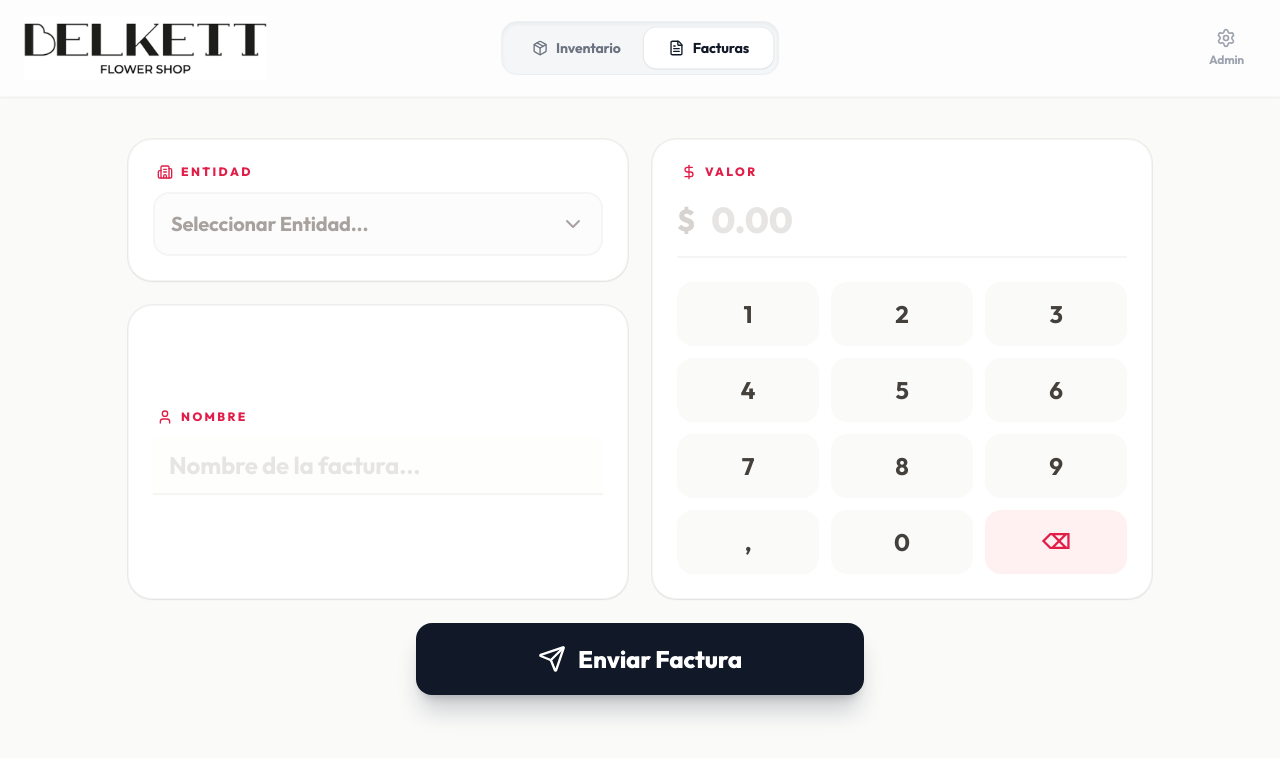
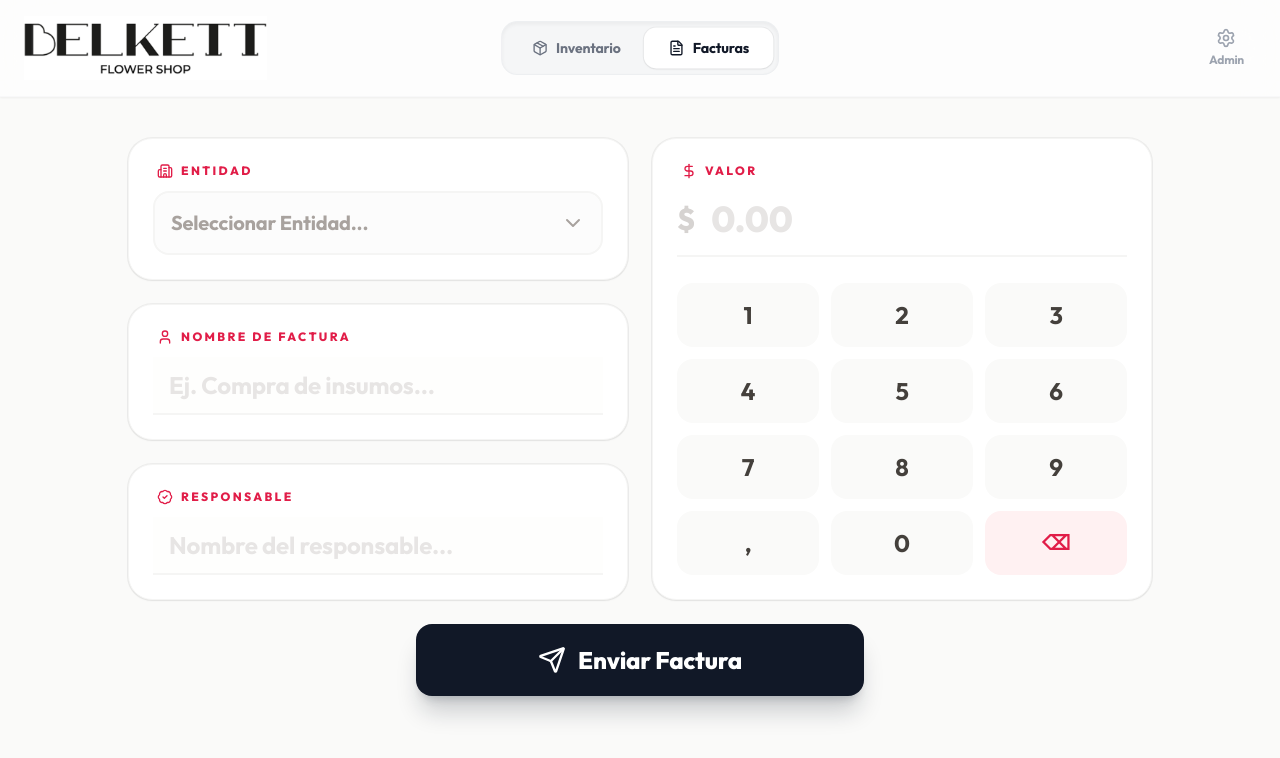
Before and after one commit to jisilva10/Belkett-Web, a React (Vite) app: page / in a window 1280 px wide. Both pictures are taken after a click on the button "Facturas". Shown: the top 758 px of the page. Built offline with nearby package versions, Linux system fonts and the light colour scheme.

Commit message:
responnsable facturas

```diff
--- a/src/components/InvoiceForm.jsx
+++ b/src/components/InvoiceForm.jsx
@@ -1,5 +1,5 @@
 import React, { useState, useRef, useEffect } from 'react';
-import { Send, Building2, User, DollarSign, ChevronDown } from 'lucide-react';
+import { Send, Building2, User, DollarSign, ChevronDown, BadgeCheck } from 'lucide-react';
 import { cn } from '../lib/utils';
 
 const ENTITIES = [
@@ -13,6 +13,7 @@ export function InvoiceForm({ onSuccess }) {
   const [formData, setFormData] = useState({
     entidad: '',
     nombre: '',
+    responsable: '',
     valor: ''
   });
 
@@ -68,6 +69,10 @@ export function InvoiceForm({ onSuccess }) {
       alert("Por favor ingresa el Nombre de la factura");
       return;
     }
+    if (!formData.responsable.trim()) {
+      alert("Por favor ingresa el Responsable");
+      return;
+    }
     if (!formData.valor || isNaN(Number(formData.valor))) {
       alert("Por favor ingresa un Valor válido");
       return;
@@ -79,6 +84,7 @@ export function InvoiceForm({ onSuccess }) {
       fecha: new Date().toISOString().replace('T', ' ').substring(0, 19),
       entidad: ENTITIES.find(e => e.id === formData.entidad)?.name || formData.entidad,
       nombre: formData.nombre,
+      responsable: formData.responsable,
       valor: Number(formData.valor)
     };
 
@@ -98,6 +104,7 @@ export function InvoiceForm({ onSuccess }) {
       setFormData({
         entidad: '',
         nombre: '',
+        responsable: '',
         valor: ''
       });
     } catch (error) {
@@ -163,13 +170,28 @@ export function InvoiceForm({ onSuccess }) {
           <div className="bg-white rounded-3xl p-6 shadow-sm border border-stone-100 ring-1 ring-black/5 flex-1 flex flex-col justify-center">
             <label className="flex items-center gap-2 text-xs font-black text-rose-600 uppercase tracking-[0.2em] mb-3 ml-1">
               <User size={16} />
-              Nombre
+              Nombre de factura
             </label>
             <input
               type="text"
               value={formData.nombre}
               onChange={(e) => setFormData(prev => ({ ...prev, nombre: e.target.value }))}
-              placeholder="Nombre de la factura..."
+              placeholder="Ej. Compra de insumos..."
+              className="w-full bg-stone-50/30 border-0 border-b-2 border-stone-100 focus:border-rose-500 focus:ring-0 px-4 py-3 text-2xl outline-none transition-all placeholder:text-stone-200 font-bold"
+            />
+          </div>
+
+          {/* Responsable */}
+          <div className="bg-white rounded-3xl p-6 shadow-sm border border-stone-100 ring-1 ring-black/5 flex-1 flex flex-col justify-center">
+            <label className="flex items-center gap-2 text-xs font-black text-rose-600 uppercase tracking-[0.2em] mb-3 ml-1">
+              <BadgeCheck size={16} />
+              Responsable
+            </label>
+            <input
+              type="text"
+              value={formData.responsable}
+              onChange={(e) => setFormData(prev => ({ ...prev, responsable: e.target.value }))}
+              placeholder="Nombre del responsable..."
               className="w-full bg-stone-50/30 border-0 border-b-2 border-stone-100 focus:border-rose-500 focus:ring-0 px-4 py-3 text-2xl outline-none transition-all placeholder:text-stone-200 font-bold"
             />
           </div>
--- a/src/components/SuccessModalFactura.jsx
+++ b/src/components/SuccessModalFactura.jsx
@@ -48,6 +48,9 @@ export function SuccessModalFactura({ isOpen, onClose, data }) {
                                         <span className="text-gray-400 font-bold uppercase tracking-wider">Entidad</span>
                                         <span className="font-bold text-gray-900 text-right">{data.entidad}</span>
 
+                                        <span className="text-gray-400 font-bold uppercase tracking-wider">Responsable</span>
+                                        <span className="font-bold text-gray-900 text-right">{data.responsable}</span>
+
                                         <span className="text-gray-400 font-bold uppercase tracking-wider">Nombre</span>
                                         <span className="font-bold text-gray-900 text-right">{data.nombre}</span>
 
```
